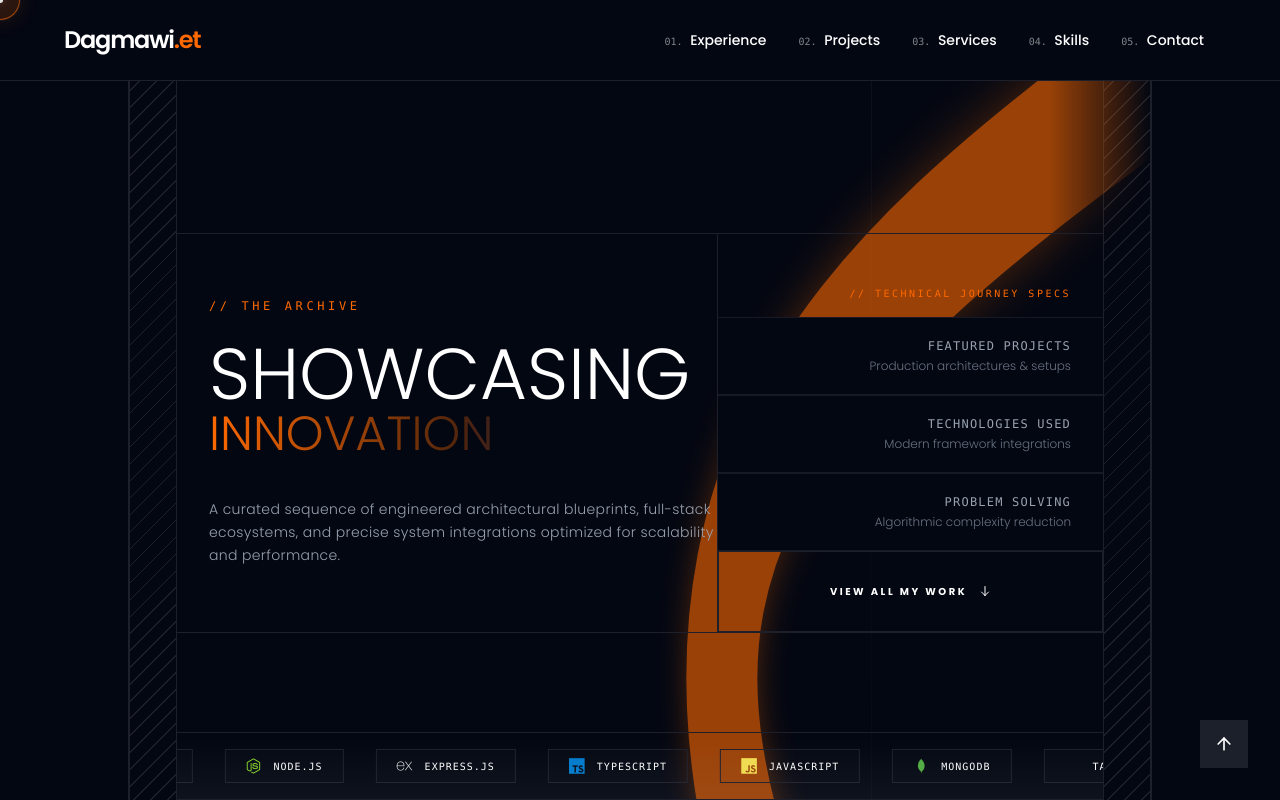
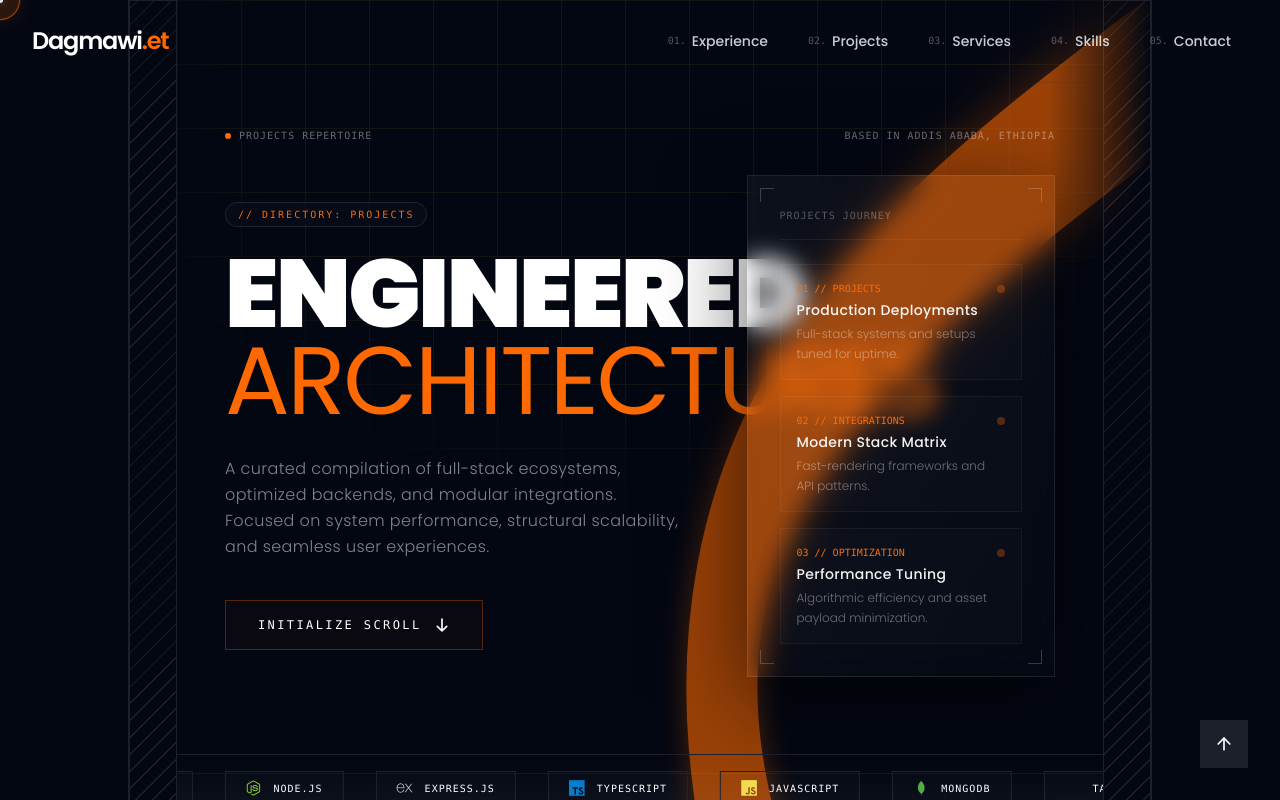
Before and after one commit to Dagin34/my-portfolio-v2, a SvelteKit app: page /projects in a window 1280 px wide. Shown: the top 800 px of the page. Built offline with nearby package versions, Linux system fonts and the light colour scheme; some icons are missing.

Commit message:
Core UI changes

```diff
--- a/src/components/landing.svelte
+++ b/src/components/landing.svelte
@@ -22,7 +22,7 @@
 
         <div class="flex flex-col md:flex-row border-t border-border-color">
             <div class="flex-1 p-8 md:p-12 border-b md:border-b-0 md:border-r border-border-color">
-                <h2 class="text-2xl md:text-4xl font-light text-gray-200">{heroText}</h2>
+                <h1 class="text-2xl md:text-4xl font-light text-gray-200">{heroText}</h1>
                 <p class="mt-6 text-xs md:text-sm text-gray-400 font-light leading-relaxed max-w-sm">
                     Full Stack Dev from Addis Ababa focused on clean code, meaningful products, user experience, and a knack for basketball.
                 </p>
@@ -45,7 +45,7 @@
                 </div>
 
                 <div class="flex gap-4">
-                    <a href="#contact" class="flex-1 py-3 bg-white/4 hover:bg-brand-primary text-gray-300 text-center text-xs font-bold uppercase tracking-widest transition-all">
+                    <a href="#contact" class="flex-1 py-3 bg-white/4 hover:bg-brand-primary text-gray-300 text-center text-xs font-bold uppercase tracking-widest transition-all duration-400 ease-in-out">
                         Let's Talk
                     </a>
                 </div>
--- a/src/components/navbar.svelte
+++ b/src/components/navbar.svelte
@@ -1,8 +1,8 @@
-<script>
+<script lang='ts'>
     import { onMount } from 'svelte';
     import navLinks from '$lib/navigation';
+    import { goto } from '$app/navigation';
 
-    // Svelte 5 Runes for state management
     let scrolled = $state(false);
     let mobileMenuOpen = $state(false);
 
@@ -14,9 +14,33 @@
         return () => window.removeEventListener("scroll", handleScroll);
     });
 
+    function handleNavigation(link: string) {
+        const isNotRoot = typeof window !== 'undefined' && window.location.pathname === '/projects';
+
+        if (link.startsWith('/#')) {
+            if (!isNotRoot) {
+                const targetId = link.slice(2);
+                const targetSection = document.getElementById(targetId);
+
+                if (targetSection) {
+                    targetSection.scrollIntoView({
+                        behavior: 'smooth'
+                    });
+                }
+            } else {
+                goto(link);
+            }
+        } else if (link.startsWith('/')) {
+            goto(link);
+            window.scrollTo({
+                top: 0,
+                behavior: 'smooth'
+            });
+        }
+    }
+
     function toggleMenu() {
         mobileMenuOpen = !mobileMenuOpen;
-        // Prevent scrolling when menu is open
         document.body.style.overflow = mobileMenuOpen ? "hidden" : "";
     }
 
@@ -26,78 +50,83 @@
     }
 </script>
 
-<nav
-    class="fixed top-0 left-0 w-full z-100 transition-all duration-500 ease-in-out px-4 py-3 md:px-10 border-b border-border-color
-    {scrolled
-        ? 'bg-background/80 backdrop-blur-md py-2'
-        : 'bg-background py-4'}"
+<!-- Floating Wrapper -->
+<div
+    class="fixed top-0 left-0 w-full z-100 transition-all duration-500 ease-in-out flex justify-center pointer-events-none
+    {scrolled ? 'pt-4 px-4' : 'pt-0 px-0'}"
 >
-    <div class="max-w-7xl mx-auto px-6 py-2">
+    <nav
+        class="w-full transition-all duration-500 ease-in-out pointer-events-auto
+        {scrolled
+            ? 'max-w-5xl bg-background/70 backdrop-blur-md border border-border-color/60 rounded-full shadow-[0_12px_40px_rgba(0,0,0,0.15)] px-8 py-4'
+            : 'max-w-7xl bg-background/0 border-b border-border-color/10 px-8 py-5 md:py-6'}"
+    >
         <div class="flex items-center justify-between">
             <a
                 href="/"
                 onclick={closeMenu}
-                class="group flex items-center text-2xl font-semibold tracking-tighter relative z-200"
+                class="group flex items-center text-xl md:text-2xl font-semibold tracking-tighter relative z-120 transition-transform duration-300 active:scale-95"
             >
                 <span
-                    class="group-hover:text-brand-primary transition-all ease-in duration-150"
+                    class="text-white group-hover:text-brand-primary transition-colors duration-300 ease-out"
                     >Dagmawi</span
                 >
                 <span
-                    class="group-hover:text-white text-brand-primary transition-all ease-in duration-150"
+                    class="text-brand-primary group-hover:text-white transition-colors duration-300 ease-out"
                     >{".et"}</span
                 >
             </a>
 
-            <ul class="hidden md:flex items-center gap-2">
+            <ul class="hidden md:flex items-center gap-1.5">
                 {#each navLinks as link}
                     <li>
-                        <a
-                            href={link.href}
-                            class="relative px-3 py-7 text-sm font-medium transition-colors hover:text-brand-primary group"
+                        <button
+                            onclick={() => handleNavigation(link.href)}
+                            class="relative px-4 py-1.5 text-sm font-medium rounded-full border border-transparent
+                                   text-white/80 hover:text-white hover:border-brand-primary/80 hover:bg-brand-primary/20
+                                   transition-all duration-300 ease-out group flex items-center"
                         >
-                            <span class="text-[10px] font-mono opacity-50 mr-1">{link.id}.</span>
+                            <span class="text-[10px] font-mono opacity-40 mr-1.5 transition-opacity duration-300 group-hover:opacity-75">{link.id}.</span>
                             {link.label}
-                            <span
-                                class="absolute bottom-0 left-0 w-0 h-px bg-brand-primary transition-all group-hover:w-full"
-                            ></span>
-                        </a>
+                    </button>
                     </li>
                 {/each}
             </ul>
 
+            <!-- Mobile Menu Trigger -->
             <button
                 onclick={toggleMenu}
-                class="md:hidden relative z-110 p-2 text-white focus:outline-none"
+                class="md:hidden relative z-120 p-2 text-white focus:outline-none group"
                 aria-label="Toggle Menu"
             >
                 <div class="w-6 h-5 relative flex flex-col justify-between">
                     <span
                         class="w-full h-px bg-white transition-all duration-300 {mobileMenuOpen
                             ? 'rotate-45 translate-y-2.25'
-                            : ''}"
+                            : 'group-hover:-translate-y-px'}"
                     ></span>
                     <span
                         class="w-full h-px bg-white transition-all duration-300 {mobileMenuOpen
                             ? 'opacity-0'
-                            : ''}"
+                            : 'group-hover:opacity-80'}"
                     ></span>
                     <span
                         class="w-full h-px bg-white transition-all duration-300 {mobileMenuOpen
                             ? '-rotate-45 -translate-y-2.5'
-                            : ''}"
+                            : 'group-hover:translate-y-px'}"
                     ></span>
                 </div>
             </button>
         </div>
-    </div>
-</nav>
+    </nav>
+</div>
 
+<!-- Mobile Menu Overlay -->
 {#if mobileMenuOpen}
     <div
         role="presentation"
         onclick={closeMenu}
-        class="fixed inset-0 z-105 bg-background flex flex-col justify-center items-center md:hidden"
+        class="fixed inset-0 z-110 bg-background flex flex-col justify-center items-center md:hidden"
     >
         <div class="absolute inset-0 opacity-10 pointer-events-none overflow-hidden">
             <div
@@ -109,20 +138,21 @@
             <div class="absolute inset-0 separator-pattern"></div>
         </div>
 
+        <!-- Mobile Navigation Items (Translates right slightly on hover) -->
         <ul
             role="presentation"
             onclick={(e) => e.stopPropagation()}
-            class="relative z-110 flex flex-col items-center gap-8"
+            class="relative z-120 flex flex-col items-start gap-8 px-6 w-full max-w-xs"
         >
             {#each navLinks as link, i}
-                <li class="overflow-hidden">
+                <li class="overflow-hidden w-full">
                     <a
                         href={link.href}
                         onclick={closeMenu}
-                        class="block text-5xl font-light tracking-tighter text-white hover:text-brand-primary transition-all duration-300 transform"
+                        class="group flex items-baseline text-4xl sm:text-5xl font-light tracking-tighter text-white/70 hover:text-white transition-all duration-300 ease-out transform hover:translate-x-3"
                     >
                         <span
-                            class="text-sm font-mono text-brand-primary opacity-50 mr-4"
+                            class="text-xs sm:text-sm font-mono text-brand-primary opacity-40 mr-4 transition-all duration-300 group-hover:opacity-100"
                             >0{i + 1}.</span
                         >
                         {link.label}
@@ -134,21 +164,26 @@
         <div
             role="presentation"
             onclick={(e) => e.stopPropagation()}
-            class="absolute bottom-12 flex gap-8 opacity-40 text-[10px] font-mono uppercase tracking-widest"
+            class="absolute bottom-12 flex gap-8 opacity-60 text-[10px] font-mono uppercase tracking-widest z-120"
         >
             <a
                 href="https://github.com/dagin34"
                 target="_blank"
-                class="hover:text-brand-primary transition-colors">Github</a
+                rel="noreferrer"
+                class="hover:text-brand-primary hover:-translate-y-0.5 transition-all duration-300 ease-out"
+                >Github</a
             >
             <a
                 href="https://linkedin.com/in/dagin34"
                 target="_blank"
-                class="hover:text-brand-primary transition-colors">LinkedIn</a
+                rel="noreferrer"
+                class="hover:text-brand-primary hover:-translate-y-0.5 transition-all duration-300 ease-out"
+                >LinkedIn</a
             >
             <a
                 href="mailto:dagmawinapoleon02@gmail.com"
-                class="hover:text-brand-primary transition-colors">Email</a
+                class="hover:text-brand-primary hover:-translate-y-0.5 transition-all duration-300 ease-out"
+                >Email</a
             >
         </div>
     </div>
--- a/src/components/projects-page/projects-landing.svelte
+++ b/src/components/projects-page/projects-landing.svelte
@@ -14,76 +14,112 @@
 
 <section
     aria-label="Portfolio Introduction"
-    class="relative min-h-screen flex flex-col justify-center pt-8 lg:pt-16 border-t border-border-color overflow-hidden "
+    class="relative min-h-screen flex flex-col justify-center pt-24 lg:pt-32 pb-12 overflow-hidden bg-background text-white"
 >
-    <div class="absolute top-0 right-1/4 w-px h-full bg-linear-to-b from-white/5 via-transparent to-white/2 hidden lg:block"></div>
-    <div class="relative z-10 w-full grid grid-cols-1 lg:grid-cols-12 items-start">
-        <div class="hover:bg-white/1 border-y border-border-color lg:col-span-7 flex flex-col justify-center h-full pl-8 py-12">
-            <div class="flex items-center gap-3 mb-6">
-                <p class="text-brand-primary font-mono text-xs tracking-[0.3em] uppercase">
-                    // The Archive
-                </p>
+    <!-- Background Design Details: Tech Grid, Radial Lighting, Ambient Glow -->
+    <div class="absolute inset-0 bg-[linear-gradient(to_right,#141414_1px,transparent_1px),linear-gradient(to_bottom,#141414_1px,transparent_1px)] bg-size-[4rem_4rem] mask-[radial-gradient(ellipse_60%_50%_at_50%_10%,#fff_70%,transparent_100%)] pointer-events-none"></div>
+
+    <!-- Top Decorative Status Bar -->
+    <div class="relative z-10 max-w-7xl w-full mx-auto px-6 lg:px-12 mb-8 hidden sm:flex items-center justify-between text-[10px] font-mono text-white/40 tracking-widest uppercase">
+        <div class="flex items-center gap-2">
+            <span class="w-1.5 h-1.5 rounded-full bg-brand-primary animate-ping"></span>
+            <span>Projects Repertoire</span>
+        </div>
+        <div>Based in Addis Ababa, Ethiopia</div>
+    </div>
+
+    <!-- Main Content Container -->
+    <div class="relative z-10 max-w-7xl w-full mx-auto px-6 lg:px-12 grid grid-cols-1 lg:grid-cols-12 gap-12 lg:gap-16 items-center flex-1">
+
+        <!-- Left Side: Editorial Typography & Description -->
+        <div class="lg:col-span-7 flex flex-col justify-center text-left">
+            <div class="inline-flex items-center gap-2.5 px-3 py-1 rounded-full border border-white/10 bg-white/2 backdrop-blur-sm text-brand-primary font-mono text-[10px] uppercase tracking-[0.2em] mb-6 w-fit">
+                <span>// Directory: PROJECTS</span>
             </div>
 
-            <h1 class="text-5xl md:text-7xl font-light leading-none text-white uppercase flex flex-col -gap-2">
-                Showcasing <br />
-                <span class="text-3xl md:text-5xl text-transparent bg-clip-text bg-linear-to-r from-brand-primary via-brand-primary/30 to-background uppercase pr-4">
-                    innovation
+            <h1 class="text-5xl sm:text-7xl lg:text-8xl font-black tracking-tight leading-[0.9] uppercase">
+                Engineered <br />
+                <span class="text-transparent bg-clip-text bg-brand-primary font-normal">
+                    architectures
                 </span>
             </h1>
 
-            <p class="text-xs md:text-sm text-gray-400 font-light leading-relaxed mt-10 max-w-xl tracking-wide">
-                A curated sequence of engineered architectural blueprints, full-stack ecosystems, and precise system integrations optimized for scalability and performance.
+            <p class="text-sm md:text-base text-white/50 font-light leading-relaxed mt-8 max-w-xl tracking-wide">
+                A curated compilation of full-stack ecosystems, optimized backends, and modular integrations. Focused on system performance, structural scalability, and seamless user experiences.
             </p>
+
+            <!-- Refined Floating Call to Action Button -->
+            <div class="mt-10">
+                <button
+                    onclick={scrollToProjects}
+                    class="group relative inline-flex items-center gap-4 px-8 py-4 border border-brand-primary/30 bg-brand-primary/3 text-white font-mono text-xs uppercase tracking-[0.2em] overflow-hidden transition-all duration-300 hover:border-brand-primary hover:shadow-[0_0_35px_rgba(var(--brand-primary-rgb,255,255,255),0.15)] active:scale-95"
+                >
+                    <span class="absolute inset-0 bg-brand-primary scale-x-0 group-hover:scale-x-100 origin-left transition-transform duration-500 ease-out z-0"></span>
+
+                    <span class="relative z-10 flex items-center gap-3 group-hover:text-black transition-colors duration-300">
+                        Initialize Scroll
+                        <svg class="w-4 h-4 transform transition-all duration-300 group-hover:translate-y-1" fill="none" stroke="currentColor" viewBox="0 0 24 24">
+                            <path stroke-linecap="round" stroke-linejoin="round" stroke-width="2.5" d="M19 14l-7 7m0 0l-7-7m7 7V3"></path>
+                        </svg>
+                    </span>
+                </button>
+            </div>
         </div>
 
-        <div class="border-l border-y border-border-color lg:col-span-5 flex flex-col items-start lg:items-end justify-end h-full lg:min-h-[50vh] w-full mt-0 lg:text-right">
-            <div class="text-left lg:text-right w-full">
-                <p class="pr-8 text-[10px] font-mono text-brand-primary my-4 uppercase tracking-[0.25em] block pl-8 lg:pl-0">
-                    // TECHNICAL JOURNEY SPECS
-                </p>
+        <!-- Right Side: Interactive glassmorphic HUD Console -->
+        <div class="lg:col-span-5 w-full">
+            <div class="relative bg-white/1 backdrop-blur-md border border-white/10 p-6 lg:p-8 shadow-[0_24px_80px_rgba(0,0,0,0.6)] group">
+                <!-- Gloss effect top overlay -->
+                <div class="absolute inset-0 bg-linear-to-br from-white/3 to-transparent pointer-events-none"></div>
 
-                <div class="w-full space-y-0 flex flex-col justify-center gap-y-0! bg-background">
-                    <div class="pr-8 pl-8 lg:pl-0 group border-y border-white/8 py-5 flex items-center justify-between lg:justify-end gap-8 transition-all duration-300 hover:border-brand-primary/40">
-                        <div>
-                            <p class="text-xs font-mono text-gray-400 uppercase tracking-widest group-hover:text-white transition-colors">Featured Projects</p>
-                            <p class="text-xs text-gray-500 mt-1 font-light group-hover:text-gray-300 transition-colors">Production architectures & setups</p>
+                <!-- Corner geometric layout brackets -->
+                <div class="absolute top-3 left-3 w-3.5 h-3.5 border-t border-l border-white/20"></div>
+                <div class="absolute top-3 right-3 w-3.5 h-3.5 border-t border-r border-white/20"></div>
+                <div class="absolute bottom-3 left-3 w-3.5 h-3.5 border-b border-l border-white/20"></div>
+                <div class="absolute bottom-3 right-3 w-3.5 h-3.5 border-b border-r border-white/20"></div>
+
+                <div class="flex items-center justify-between border-b border-white/5 pb-4 mb-6">
+                    <span class="text-[10px] font-mono text-white/30 tracking-widest uppercase">Projects Journey</span>
+                    <!-- <span class="text-[10px] font-mono text-brand-primary">Releases</span> -->
+                </div>
+
+                <div class="space-y-4">
+                    <!-- Dashboard Tech Metric Item 1 -->
+                    <div class="p-4 border border-white/5 bg-white/1 transition-all duration-300 hover:border-brand-primary/40 hover:bg-white/3 group/item">
+                        <div class="flex items-center justify-between">
+                            <span class="text-[10px] font-mono text-brand-primary">01 // PROJECTS</span>
+                            <span class="w-2 h-2 rounded-full bg-brand-primary/30 group-hover/item:bg-brand-primary transition-colors"></span>
                         </div>
+                        <h4 class="text-sm font-medium mt-1 text-white/95 tracking-wide group-hover/item:text-white transition-colors">Production Deployments</h4>
+                        <p class="text-xs text-white/40 mt-1 font-light leading-relaxed">Full-stack systems and setups tuned for uptime.</p>
                     </div>
 
-                    <div class="pr-8 pl-8 lg:pl-0 group border-y border-white/8 py-5 flex items-center justify-between lg:justify-end gap-8 transition-all duration-300 hover:border-brand-primary/40">
-                        <div>
-                            <p class="text-xs font-mono text-gray-400 uppercase tracking-widest group-hover:text-white transition-colors">Technologies Used</p>
-                            <p class="text-xs text-gray-500 mt-1 font-light group-hover:text-gray-300 transition-colors">Modern framework integrations</p>
+                    <!-- Dashboard Tech Metric Item 2 -->
+                    <div class="p-4 border border-white/5 bg-white/1 transition-all duration-300 hover:border-brand-primary/40 hover:bg-white/3 group/item">
+                        <div class="flex items-center justify-between">
+                            <span class="text-[10px] font-mono text-brand-primary">02 // INTEGRATIONS</span>
+                            <span class="w-2 h-2 rounded-full bg-brand-primary/30 group-hover/item:bg-brand-primary transition-colors"></span>
                         </div>
+                        <h4 class="text-sm font-medium mt-1 text-white/95 tracking-wide group-hover/item:text-white transition-colors">Modern Stack Matrix</h4>
+                        <p class="text-xs text-white/40 mt-1 font-light leading-relaxed">Fast-rendering frameworks and API patterns.</p>
                     </div>
 
-                    <div class="pr-8 pl-8 lg:pl-0 group border-y border-white/8 py-5 flex items-center justify-between lg:justify-end gap-8 transition-all duration-300 hover:border-brand-primary/40">
-                        <div>
-                            <p class="text-xs font-mono text-gray-400 uppercase tracking-widest group-hover:text-white transition-colors">Problem Solving</p>
-                            <p class="text-xs text-gray-500 mt-1 font-light group-hover:text-gray-300 transition-colors">Algorithmic complexity reduction</p>
+                    <!-- Dashboard Tech Metric Item 3 -->
+                    <div class="p-4 border border-white/5 bg-white/1 transition-all duration-300 hover:border-brand-primary/40 hover:bg-white/3 group/item">
+                        <div class="flex items-center justify-between">
+                            <span class="text-[10px] font-mono text-brand-primary">03 // OPTIMIZATION</span>
+                            <span class="w-2 h-2 rounded-full bg-brand-primary/30 group-hover/item:bg-brand-primary transition-colors"></span>
                         </div>
+                        <h4 class="text-sm font-medium mt-1 text-white/95 tracking-wide group-hover/item:text-white transition-colors">Performance Tuning</h4>
+                        <p class="text-xs text-white/40 mt-1 font-light leading-relaxed">Algorithmic efficiency and asset payload minimization.</p>
                     </div>
                 </div>
             </div>
-
-            <button
-                on:click={scrollToProjects}
-                class="group relative w-full py-5 lg:py-8 border border-border-color px-10 overflow-hidden bg-transparent transition-all duration-300 active:scale-[0.98]"
-            >
-                <span class="absolute inset-0 w-full h-full bg-brand-primary translate-y-full group-hover:translate-y-0 transition-transform duration-300 ease-out z-0"></span>
-
-                <span class="relative z-10 flex items-center justify-center gap-3 text-[10px] font-bold text-white uppercase tracking-[0.25em] group-hover:text-black transition-colors duration-300">
-                    View All My Work
-                    <svg class="w-3 h-3 transform transition-transform duration-300 group-hover:translate-y-0.5" fill="none" stroke="currentColor" viewBox="0 0 24 24">
-                        <path stroke-linecap="round" stroke-linejoin="round" stroke-width="2" d="M19 14l-7 7m0 0l-7-7m7 7V3"></path>
-                    </svg>
-                </span>
-            </button>
         </div>
     </div>
 
-    <div>
+    <!-- Tech Carousel Wrapper with layout lines -->
+    <div class="relative z-10 w-full mt-20 lg:mt-24 border-t border-white/5 pt-12">
         <TechCarousel />
     </div>
 </section>
```
Also changed, not shown: src/components/footer.svelte (+10 -1 lines).
